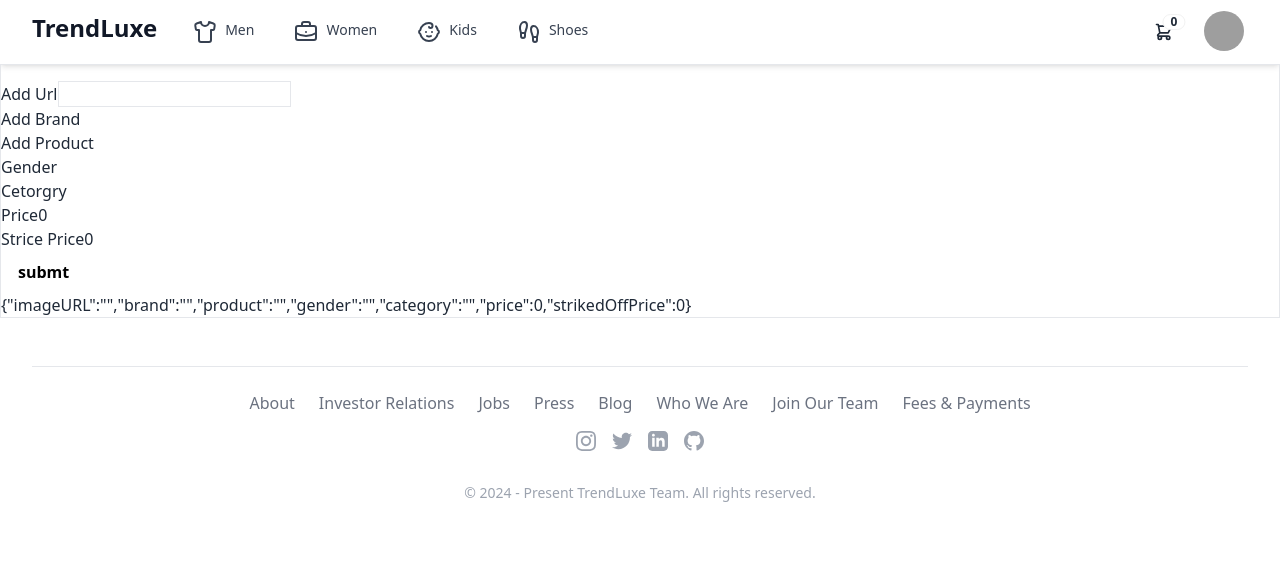
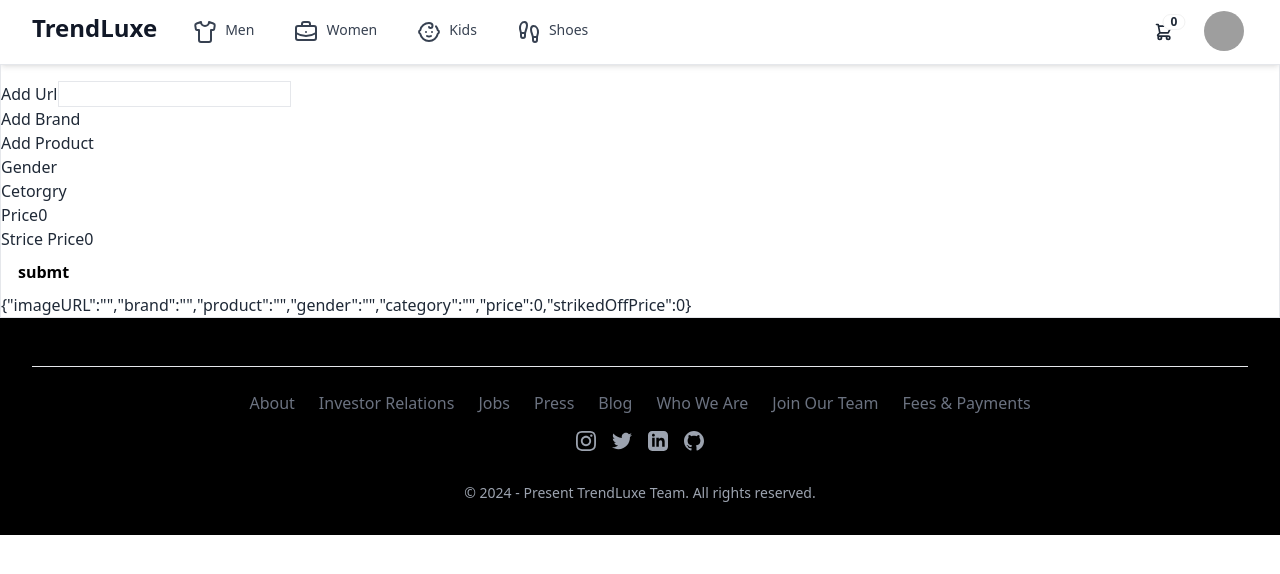
Before and after one commit to CoderByAnuj/Trendluxe, a React (Vite) app: page /add in a window 1280 px wide. Shown: the top 574 px of the page. Built offline with nearby package versions, Linux system fonts and the light colour scheme; grey boxes are pictures that could not be loaded.

Commit message:
Update Footer.jsx

```diff
--- a/src/Components/Footer.jsx
+++ b/src/Components/Footer.jsx
@@ -1,6 +1,6 @@
 export default function Footer() {
   return (
-    <div><div className="bg-blue pt-4 sm:pt-10 lg:pt-12">
+    <div><div className="bg-black pt-4 sm:pt-10 lg:pt-12">
     <footer className="mx-auto max-w-screen-2xl px-4 md:px-8">
       <div className="flex flex-col items-center border-t pt-6">
 
```
